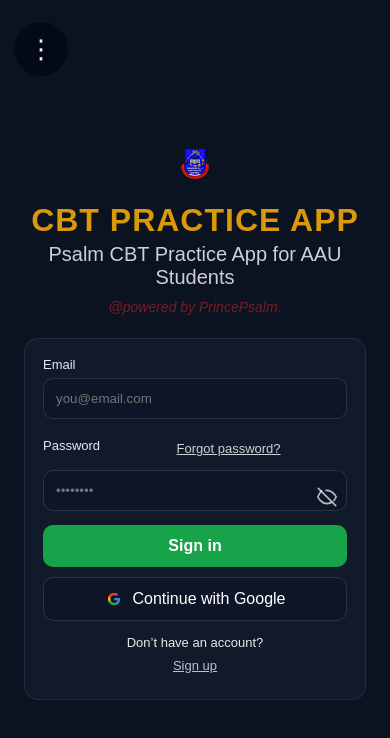
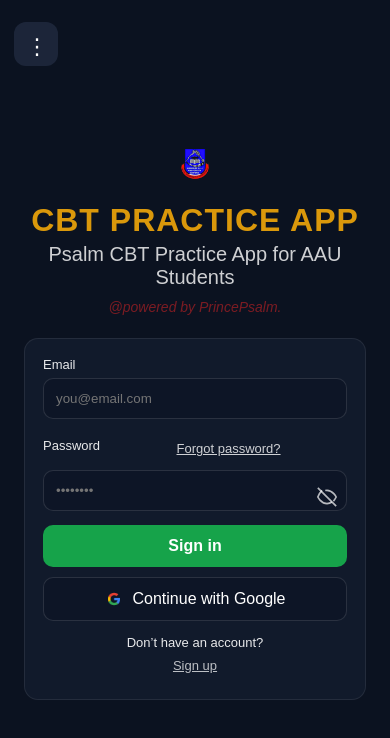
Before and after one commit to olajidesamuel781-hub/CBT-PRACTICE-APP, a React (Create React App) app: page / in a window 390 px wide. Shown: the top 738 px of the page. Built offline with nearby package versions, Linux system fonts and the light colour scheme.

Commit message:
Fix report menu overlay blocking mobile clicks

```diff
--- a/src/App.css
+++ b/src/App.css
@@ -25,25 +25,3 @@
   -ms-user-select: none;
   user-select: none;
 }
-.report-fab{
-  position: fixed;
-  right: 16px;
-  bottom: 16px;
-  display: flex;
-  flex-direction: column;
-  gap: 10px;
-  z-index: 9999;
-}
-
-.report-btn{
-  padding: 10px 12px;
-  border-radius: 10px;
-  color: #fff;
-  text-decoration: none;
-  font-size: 14px;
-  font-weight: 600;
-  box-shadow: 0 6px 18px rgba(0,0,0,0.25);
-}
-
-.report-btn.email{ background: #007bff; }
-.report-btn.whatsapp{ background: #25D366; }
--- a/src/ReportButtons.css
+++ b/src/ReportButtons.css
@@ -1,39 +1,47 @@
-.report-fab {
+.report-fab{
   position: fixed;
   top: 14px;
   left: 14px;
   z-index: 9999;
-  display: flex;
-  flex-direction: column;
-  align-items: flex-start;
-  gap: 10px;
+
+  /* KEY: don't block the whole app */
+  pointer-events: none;
 }
 
-.report-toggle {
-  width: 54px;
-  height: 54px;
-  border-radius: 999px;
-  border: none;
-  cursor: pointer;
-  font-size: 26px;
-  background: rgba(5, 10, 23, 0.95);
-  color: rgb(245, 245, 245);
+.report-toggle,
+.report-menu,
+.report-item{
+  pointer-events: auto;
 }
 
-.report-menu {
+.report-toggle{
+  width: 44px;
+  height: 44px;
+  border: none;
+  border-radius: 12px;
+  cursor: pointer;
+  background: rgba(30, 40, 60, 0.95);
+  color: #fff;
+  font-size: 22px;
+}
+
+.report-menu{
+  margin-top: 10px;
   display: flex;
   flex-direction: column;
   gap: 10px;
 }
 
-.report-item {
+.report-item{
   text-decoration: none;
-  padding: 12px 14px;
-  border-radius: 14px;
+  padding: 10px 12px;
+  border-radius: 12px;
+  color: #fff;
   font-size: 14px;
   font-weight: 600;
-  color: white;
-  background: rgba(0, 0, 0, 0.35);
-  backdrop-filter: blur(8px);
-  border: 1px solid rgba(255, 255, 255, 0.15);
+  box-shadow: 0 6px 18px rgba(0,0,0,0.25);
+  width: fit-content;
 }
+
+.report-item.report-email{ background: #007bff; }
+.report-item.report-whatsapp{ background: #25D366; }
```
